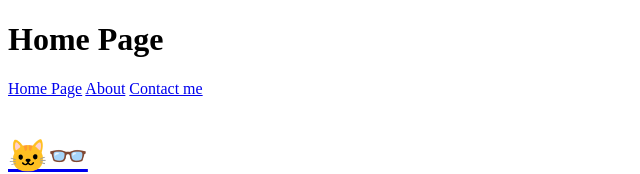
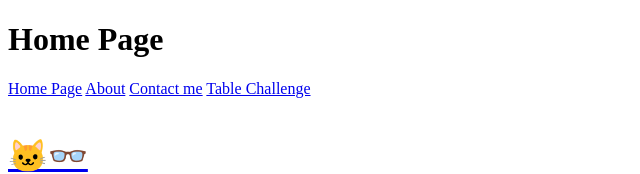
Before and after one commit to KirstenJoy/23-05-2020, a plain HTML site: page index.html in a window 1280 px wide. Shown: the top 174 px of the page, without its empty margins (0-640 px from the left). Drawn offline with Linux system fonts and the light colour scheme.

Commit message:
ChallengeLink
Just add a way to access the challenge page

```diff
--- a/index.html
+++ b/index.html
@@ -17,6 +17,7 @@
     <a href="index.html">Home Page</a>
     <a href="about.html">About</a>
     <a href="contact.html">Contact me</a>
+    <a href="TableChallenge.html">Table Challenge</a>
     <br>
     <br>
     <a href="contact.html">
```
